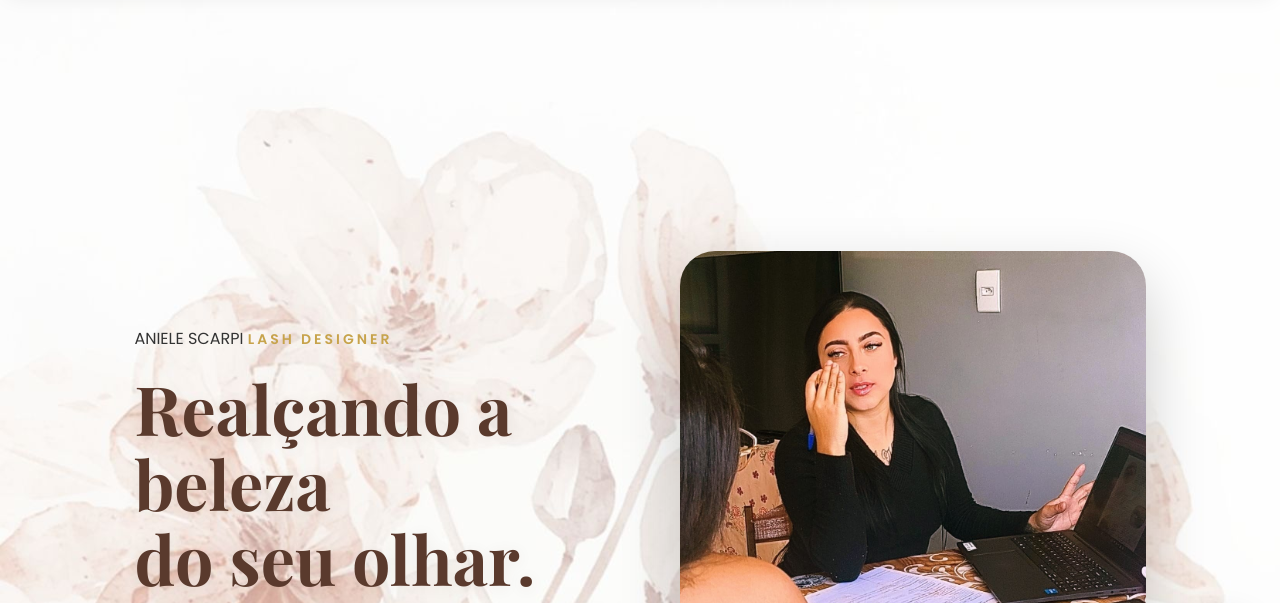
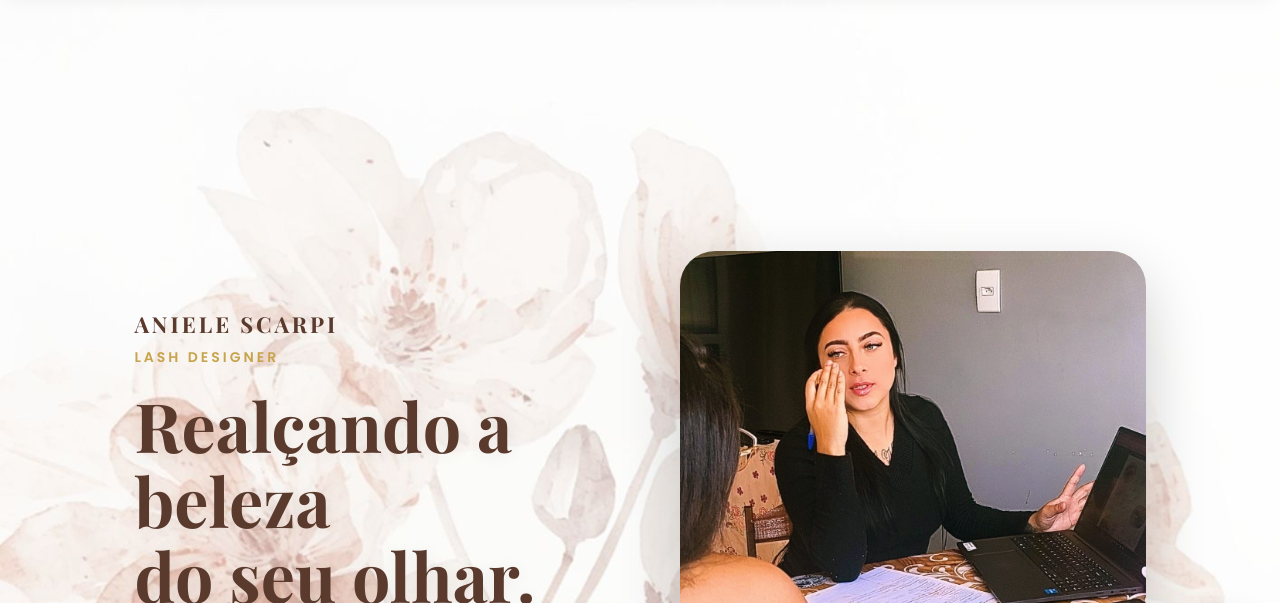
Before and after one commit to AScarpiLashDesigner/Aniele-Scarpi-Lash-Designer, a plain HTML site: page index.html in a window 1280 px wide. Shown: the part 101-704 px from the top of the page. Drawn offline with nearby package versions, Linux system fonts and the light colour scheme.

Commit message:
Update style.css

```diff
--- a/style.css
+++ b/style.css
@@ -113,6 +113,24 @@ nav a:hover::after{
     font-size:14px;
     font-weight:600;
 }
+
+.nome-marca{
+    display:block;
+    font-family:'Playfair Display',serif;
+    color:var(--marrom);
+    font-size:22px;
+    letter-spacing:3px;
+    margin-bottom:8px;
+}
+
+.subtitulo{
+    display:block;
+    color:var(--dourado);
+    letter-spacing:3px;
+    font-size:14px;
+    font-weight:600;
+}
+
 
 .banner h1{
     font-family:'Playfair Display',serif;
```
